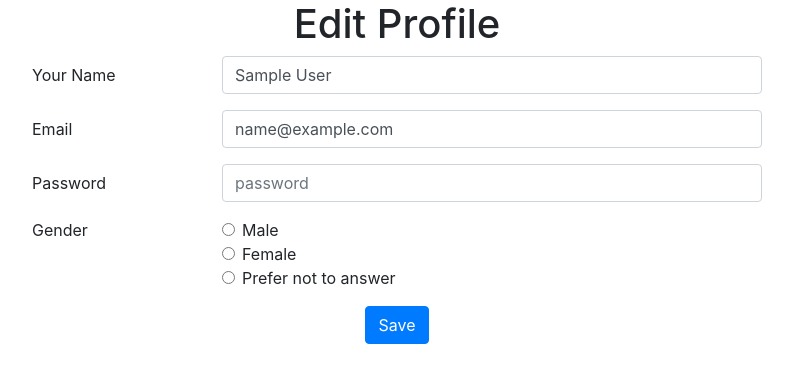
After one commit to SeiyaKobayashi/PythonReview, a Flask app: page /1/edit in a window 1280 px wide. The commit adds this page. Shown: the top 383 px of the page, without its empty margins (243-1036 px from the left). Run offline with Flask 2, Linux system fonts and the light colour scheme; the visitor is signed in with stand-in values (Sample User, id 1); some libraries are stand-ins or nearby versions.

Commit message:
Update Flask Sample_3.

```diff
--- a/Flask/Sample_3/application.py
+++ b/Flask/Sample_3/application.py
@@ -16,19 +16,19 @@ def register():
         if request.method == 'GET':
             return render_template("register.html")
         elif request.method == 'POST':
+            session['name']     = request.form.get("name")
+            session['email']    = request.form.get("email")
+            session['password'] = request.form.get("password")
+            session['gender']   = request.form.get("gender")
+
             if not request.form.get("name") or not request.form.get("email") \
                or not request.form.get("password") or not request.form.get("gender"):
                 return redirect("/register")
             elif len(request.form.get("password")) <= 3:
                 return redirect("/register")
             else:
-                session['name']     = request.form.get("name")
-                session['email']    = request.form.get("email")
-                session['password'] = request.form.get("password")
-                session['gender']   = request.form.get("gender")
-
-                insert_db("INSERT INTO user (name, email, password, gender) \
-                           VALUES(?, ?, ?, ?)", (session['name'], session['email'], session['password'], session['gender']))
+                insert_db("INSERT INTO user (name, email, password, gender) VALUES(?, ?, ?, ?)", \
+                          (session['name'], session['email'], session['password'], session['gender']))
                 user = query_db("SELECT * FROM user WHERE email = ?", (session['email'],), True)
 
                 session['userid'] = user['id']
@@ -76,6 +76,31 @@ def mypage(userid):
     else:
         return render_template("mypage.html", session=session)
 
+@app.route("/<userid>/edit", methods=["GET", "POST"])
+def update(userid):
+    # If not logged in
+    if 'userid' not in session:
+        return redirect("/login")
+    # Check if it's a valid user
+    elif int(userid) != session['userid']:
+        return redirect(url_for('mypage', userid=session['userid']))
+    else:
+        if request.method == 'GET':
+            return render_template("edit_profile.html", session=session)
+        elif request.method == 'POST':
+            session['name']     = request.form.get("name")
+            session['email']    = request.form.get("email")
+            session['password'] = request.form.get("password")
+            session['gender']   = request.form.get("gender")
+
+            insert_db("UPDATE user \
+                       SET name=?, email=?, password=?, gender=? \
+                       WHERE id=?", (session['name'], session['email'], session['password'], session['gender'], session['userid']))
+
+            user = query_db("SELECT * FROM user WHERE id = ?", (session['userid'],), True)
+
+            return redirect(url_for('mypage', userid=session['userid']))
+
 @app.route("/users")
 def index_users():
     # If not logged in
--- /dev/null
+++ b/Flask/Sample_3/templates/edit_profile.html
@@ -0,0 +1,67 @@
+{% extends "layout.html" %}
+
+{% block body %}
+    <div class="container">
+        <div class="row justify-content-center">
+            <h1>Edit Profile</h1>
+        </div>
+        <form action="{{url_for('update', userid=session['userid'])}}" method="post">
+            <div class="form-group row justify-content-center">
+                <label for="inputName" class="col-sm-2 col-form-label">Your Name</label>
+                <div class="col-sm-6">
+                    <input name="name" type="text" placeholder="Your Name" value="{{session['name']}}" class="form-control" id="inputName" required>
+                </div>
+            </div>
+            <div class="form-group row justify-content-center">
+                <label for="inputEmail" class="col-sm-2 col-form-label">Email</label>
+                <div class="col-sm-6">
+                    <input name="email" type="email" placeholder="Email" value="{{session['email']}}" class="form-control" id="inputEmail" required>
+                </div>
+            </div>
+            <div class="form-group row justify-content-center">
+                <label for="inputPassword" class="col-sm-2 col-form-label">Password</label>
+                <div class="col-sm-6">
+                    <input name="password" type="password" placeholder="password" value="{{session['password']}}" class="form-control" id="inputPassword" required>
+                </div>
+            </div>
+            <div class="form-group row justify-content-center">
+                <label class="col-form-label col-sm-2 pt-0">Gender</label>
+                <div class="col-sm-6">
+                    <div class="form-check">
+                        {% if session['gender'] == 'Male' %}
+                            <input class="form-check-input" type="radio" name="gender" id="genderMale" value="Male"  required checked>
+                        {% else %}
+                            <input class="form-check-input" type="radio" name="gender" id="genderMale" value="Male"  required>
+                        {% endif %}
+                        <label class="form-check-label" for="genderMale">
+                        Male
+                        </label>
+                    </div>
+                    <div class="form-check">
+                        {% if session['gender'] == 'Female' %}
+                            <input class="form-check-input" type="radio" name="gender" id="genderFemale" value="Female"  required checked>
+                        {% else %}
+                            <input class="form-check-input" type="radio" name="gender" id="genderFemale" value="Female"  required>
+                        {% endif %}
+                        <label class="form-check-label" for="genderFemale">
+                        Female
+                        </label>
+                    </div>
+                    <div class="form-check">
+                        {% if session['gender'] == 'N/A' %}
+                            <input class="form-check-input" type="radio" name="gender" id="genderNaN" value="N/A"  required checked>
+                        {% else %}
+                            <input class="form-check-input" type="radio" name="gender" id="genderNaN" value="N/A"  required>
+                        {% endif %}
+                        <label class="form-check-label" for="genderNaN">
+                        Prefer not to answer
+                        </label>
+                    </div>
+                </div>
+            </div>
+            <div class="row justify-content-center">
+                <button type="submit" class="btn btn-primary">Save</button>
+            </div>
+        </form>
+    </div>
+{% endblock %}
--- a/Flask/Sample_3/templates/index_users.html
+++ b/Flask/Sample_3/templates/index_users.html
@@ -2,10 +2,13 @@
 
 {% block body %}
     <div class="container">
-        <div class="text-center">
+        <div class="row text-center">
             {% for user in users %}
               <p>ID: {{user['id']}}, Name: {{user['name']}}, Email: {{user['email']}}, Gender: {{user['gender']}}</p>
             {% endfor %}
         </div>
+        <div class="row text-center">
+            <a href="{{url_for('mypage', userid=session['userid'])}}">Back to MyPage</a>
+        </div>
     </div>
 {% endblock %}
```
Also changed, not shown: Flask/Sample_3/templates/login.html (+10 -2 lines), Flask/Sample_3/templates/mypage.html (+7 -1 lines), Flask/Sample_3/templates/register.html (+42 -6 lines), Flask/Sample_3/templates/top.html (+6 -2 lines).
